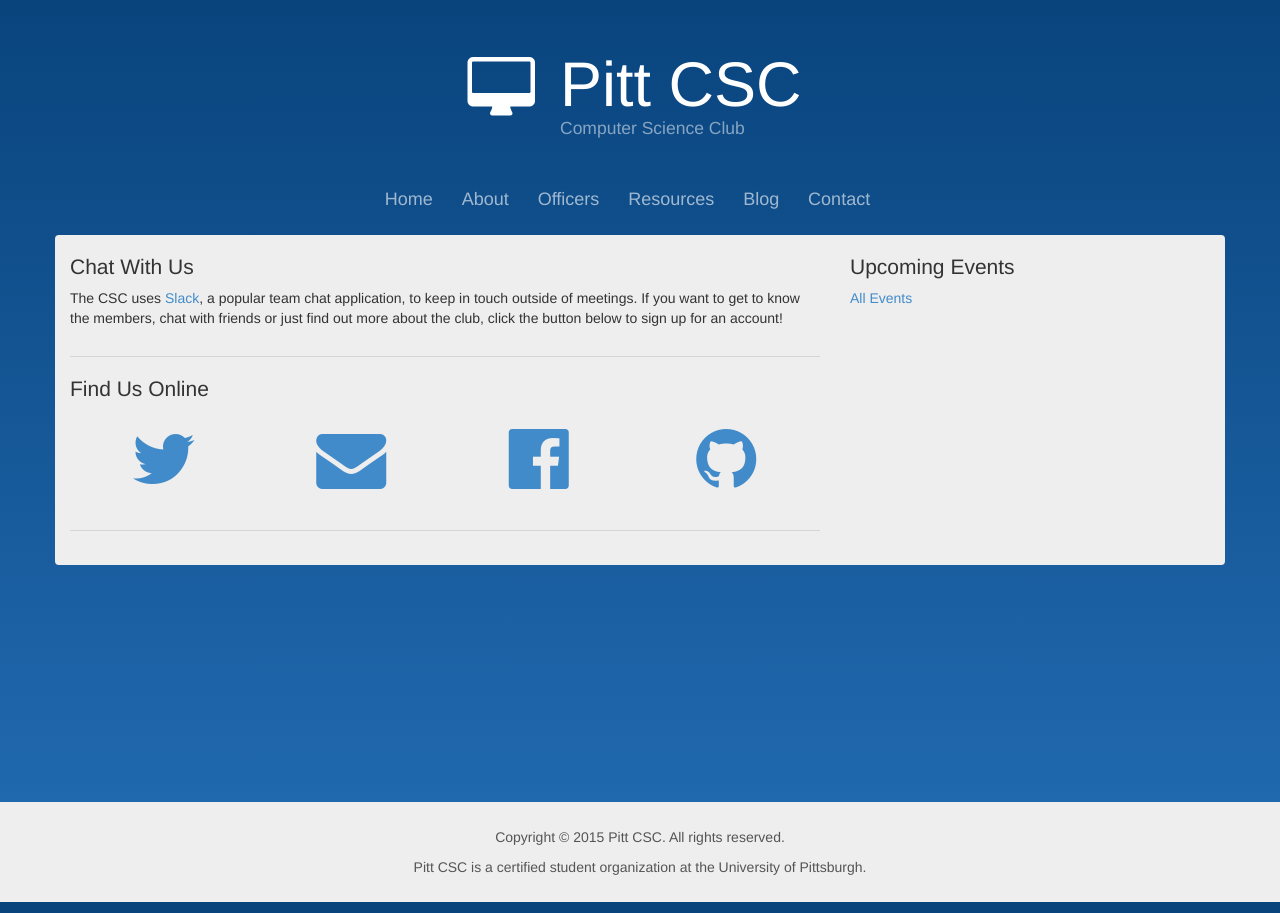
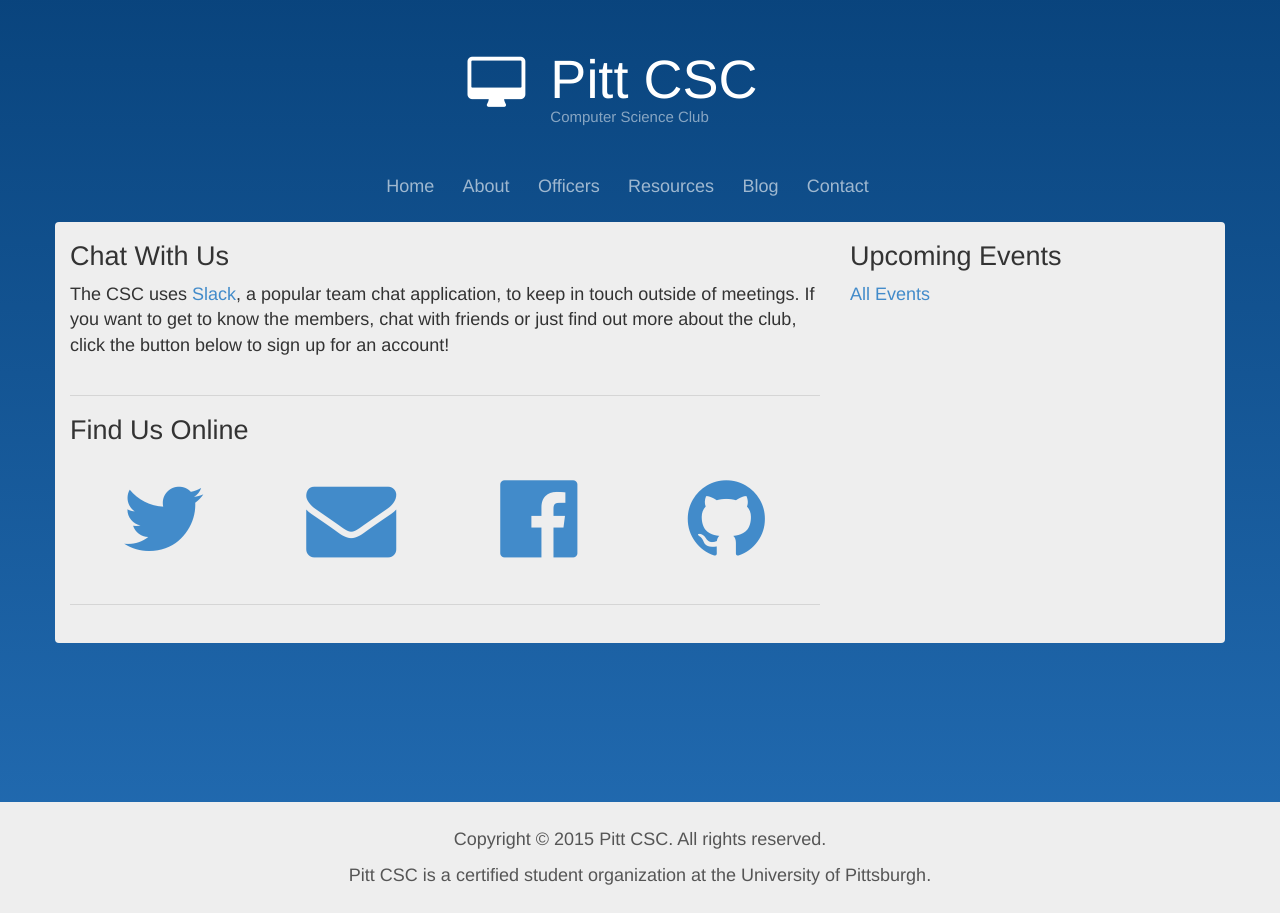
Before and after one commit to pittcsc/old-pittcsc-website-archived, a Jekyll site: the page built from pages/homepage.html, in a window 1280 px wide. Built offline with Jekyll 4.4.1, drawn with Linux system fonts in a browser that asks for light colours; nearby versions of some CDN libraries; Markdown is read by kramdown in place of the engine named in the settings; a script that is not in the unit is left out.

Commit message:
Update site font size

```diff
--- a/assets/css/components/calendar-event.scss
+++ b/assets/css/components/calendar-event.scss
@@ -4,6 +4,7 @@
   background: $gray-lighter;
   border-bottom: 1px solid $darker-gray;
   cursor: pointer;
+  font-size: .8em;
   padding: 1em;
 
   &:hover {
--- a/assets/css/masthead.scss
+++ b/assets/css/masthead.scss
@@ -1,5 +1,6 @@
 .masthead {
   padding: 50px 0 25px;
+  font-size: .666666666em;
 
   .insignia {
     @extend .container;
--- a/assets/css/pages.scss
+++ b/assets/css/pages.scss
@@ -5,6 +5,7 @@ $push-height: $footer-height + (2 * $footer-padding);
 body,
 html {
   background: linear-gradient(to bottom, darken(#0b5195, 5%),  #236db4) fixed;
+  font-size: 18px;
   height: 100%;
 }
 
```
